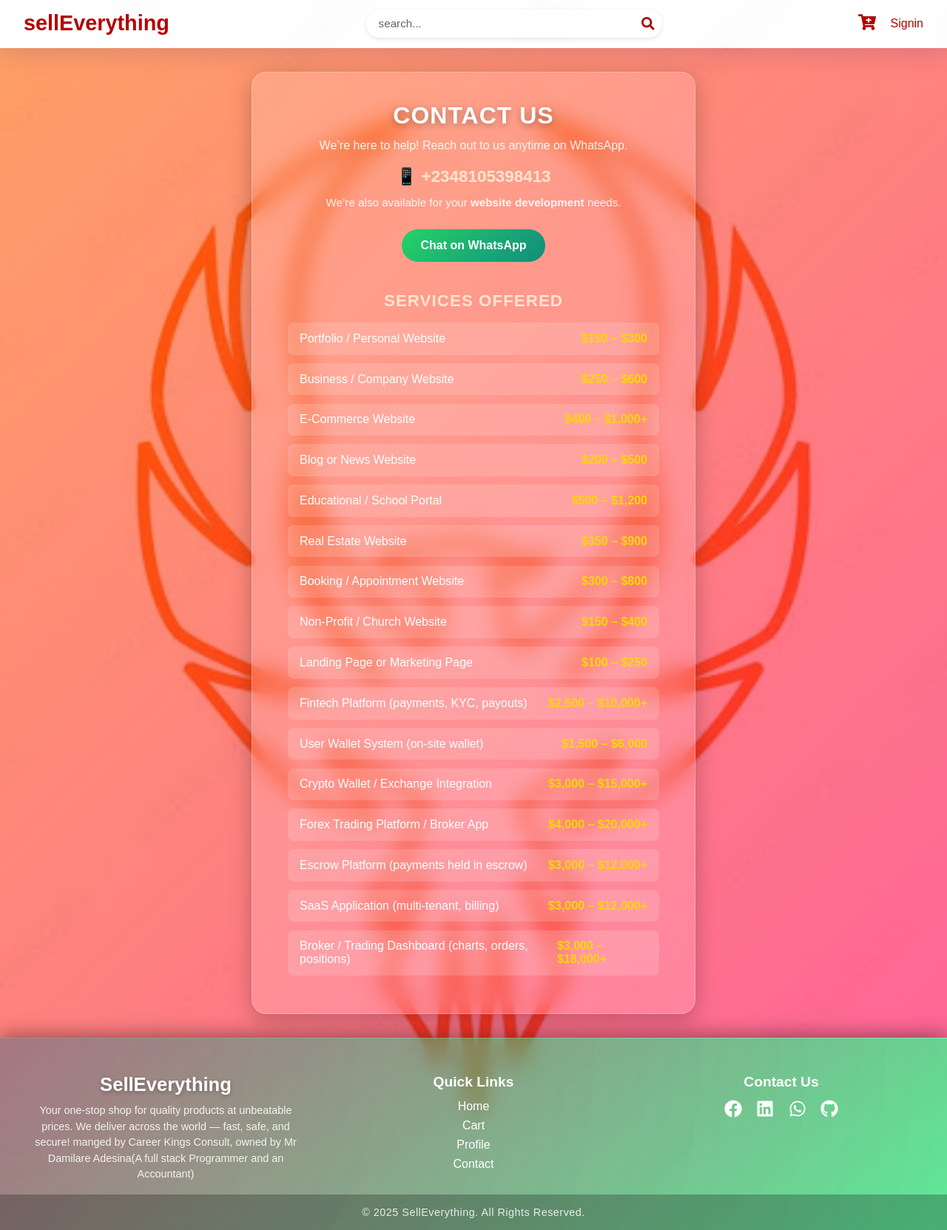
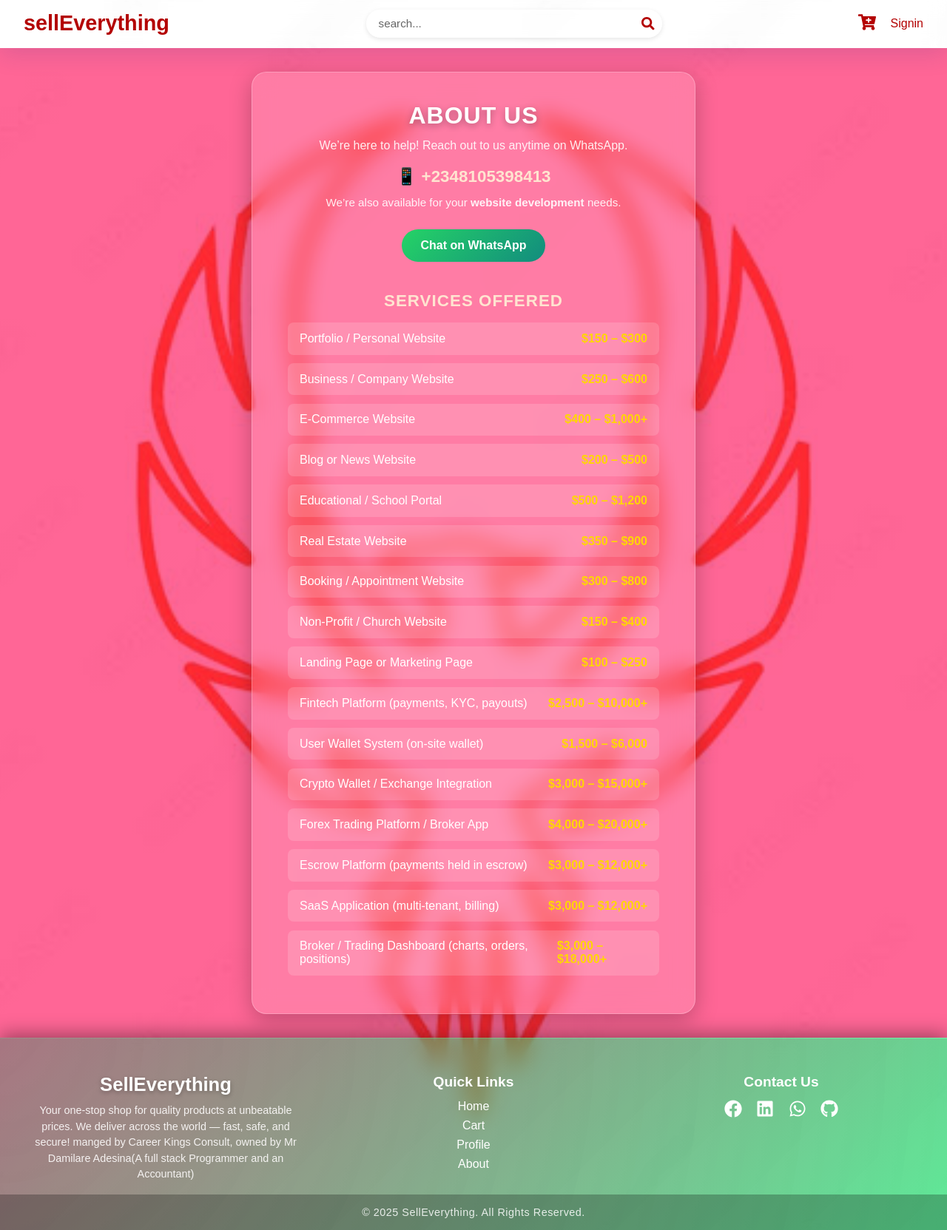
Before and after one commit to Careerkings/selleverything, a React (Create React App) app in the folder client/: page /contact in a window 1280 px wide. Shown: the whole page at 74% size. Built offline with nearby package versions, Linux system fonts and the light colour scheme; no server answers.

Commit message:
search route updated

```diff
--- a/client/src/components/Footer.jsx
+++ b/client/src/components/Footer.jsx
@@ -31,7 +31,7 @@ const Footer = () => {
               <a href="/Profile">Profile</a>
             </li>
             <li>
-              <a href="/Contact">Contact</a>
+              <a href="/Contact">About</a>
             </li>
           </ul>
         </div>
--- a/client/src/components/Header.jsx
+++ b/client/src/components/Header.jsx
@@ -18,7 +18,7 @@ const Header = () => {
 
   const handleSubmit = (e) => {
     e.preventDefault();
-    navigate(`product/search?query=${search.trim()}`);
+    navigate(`/search?query=${search.trim()}`);
   };
 
   return (
--- a/client/src/cssfiles/contact.css
+++ b/client/src/cssfiles/contact.css
@@ -5,7 +5,7 @@
   min-height: 90vh;
   background: linear-gradient(
     135deg,
-    rgba(255, 94, 0, 0.6),
+    rgba(255, 0, 80, 0.6),
     rgba(255, 0, 80, 0.6)
   );
   font-family: "Poppins", sans-serif;
--- a/client/src/pages/Contact.jsx
+++ b/client/src/pages/Contact.jsx
@@ -49,7 +49,6 @@ const Contact = () => {
       naira: "₦170,000 – ₦425,000",
     },
 
-    /* Fintech & Advanced */
     {
       name: "Fintech Platform (payments, KYC, payouts)",
       price: "$2,500 – $10,000+",
@@ -90,7 +89,7 @@ const Contact = () => {
   return (
     <div id="contact-container">
       <div className="contact-card">
-        <h2>Contact Us</h2>
+        <h2>About Us</h2>
         <p className="contact-message">
           We’re here to help! Reach out to us anytime on WhatsApp.
         </p>
```
